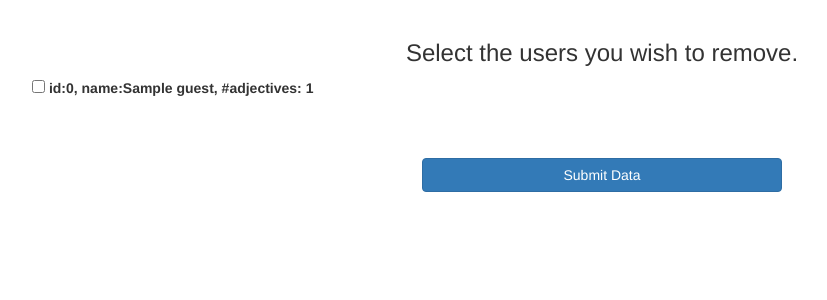
After one commit to zukohere/Johari-Window, a Flask app: page /guestremove in a window 1280 px wide. The commit adds this page. Shown: the top 300 px of the page, without its empty margins (38-865 px from the left). Run offline with Flask 2, Linux system fonts and the light colour scheme; the visitor is signed in with stand-in values (Sample User, id 1); a database or web service that is not in the repository returns one stand-in record (values such as "Sample title"); some libraries are stand-ins or nearby versions.

Commit message:
trim observer list

```diff
--- a/app.py
+++ b/app.py
@@ -90,7 +90,7 @@ def johari():
     username = session['username']
     users = db.users
     subject_user = users.find_one({'name' : session['username']})
-    they_see = [ ]
+    they_see = []
 
     for i in range(len(subject_user["guests"])):
         for adj in subject_user["guests"][i]["guest_adj"]:
@@ -114,6 +114,26 @@ def johari():
                 "Unknown": Unknown}
     return jsonify(visdata)
 
+@app.route("/guestremove", methods=['POST', 'GET'])
+def remove_obs():
+    username = session['username']
+    users = db.users
+    subject_user = users.find_one({'name' : session['username']})
+    they_see = []
+    allguests = []
+
+    for i in range(len(subject_user["guests"])):
+        allguests.append((i,subject_user["guests"][i]["name"],len(subject_user["guests"][i]["guest_adj"])))
+
+    if request.method == 'POST':
+        remove_list=[int(i) for i in request.form.getlist("removeList")]
+        trimmed_guest_list = [subject_user["guests"][i] for i in range(len(subject_user["guests"])) if i not in remove_list]
+        users.update({'name' : session['username']},{"$set": {"guests": trimmed_guest_list}})
+        return render_template("message.html", message="Removal complete. Log out and Log back in to continue.")
+
+    return render_template('guestremove.html',allGuests=allguests)
+
+
 @app.route('/logout')
 def logout():
     session.clear()
--- /dev/null
+++ b/templates/guestremove.html
@@ -0,0 +1,31 @@
+{% extends "layout.html" %}
+{% block body %}
+<div class="container">
+    <form method=POST action="{{ url_for('remove_obs') }}">
+    <br>
+    <div class="row">
+        <h3>
+            <center>Select the users you wish to remove.</center>
+        </h3>
+    </div>
+    <div class="form-group">
+        {% for guest in allGuests %}
+        <input type="checkbox" id={{guest[0]}} name=removeList value={{guest[0]}}>
+        <label for={{guest[0]}}> id:{{guest[0]}}, name:{{guest[1]}}, #adjectives: {{guest[2]}}</label><br>
+        {% endfor %}
+    </div>
+    <br>
+    <br>
+    <div class="row">
+        <div class="col-md-4 col-md-offset-4">
+            <button type="submit" class="btn btn-primary btn-block">Submit Data</button>
+            </form>
+
+        </div>
+    </div>
+</div>
+
+</div>
+
+
+{% endblock %}
--- a/templates/joharidsplay.html
+++ b/templates/joharidsplay.html
@@ -28,6 +28,7 @@
   <div class="container" style="background-color: rgb(236, 247, 236);">
     <center><h4>Logged in as: {{username}} with shareable key: {{key}}</h4>
     <center><h4><a href="{{ url_for('logout') }}">Log Out</a></h4></center>
+    <center><h4><a href="{{ url_for('remove_obs') }}">Edit observer list.</a></h4></center>
     <section class="row">
       <div class="col-md-6" style = "border-style: solid; background-color: rgb(183, 198, 228)">
         <!-- <center><h4>Arena (observed by self and by others)</h4></center> -->
--- a/templates/message.html
+++ b/templates/message.html
@@ -11,6 +11,7 @@
 </head>
 
 <header>
+  <center><h4><a href="{{ url_for('logout') }}">Log Out</a></h4></center>
 </header>
 </section>
 
```
